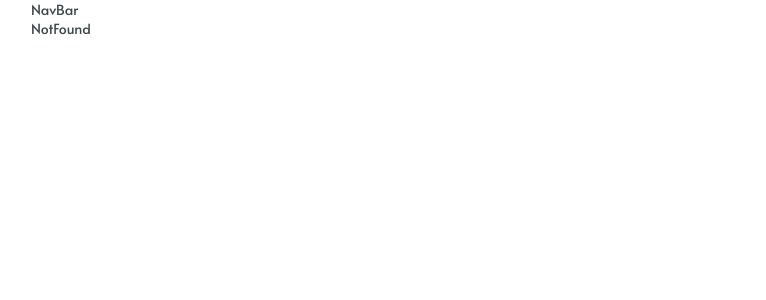
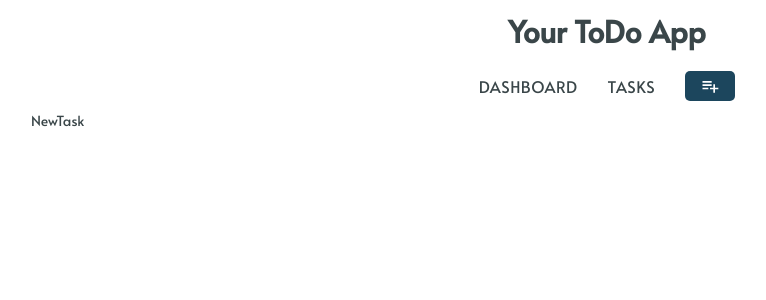
Before and after one commit to huthaifaaltiti/todo-app, a React (Create React App) app: page /new-task in a window 1280 px wide. Shown: the top 300 px of the page, without its empty margins (33-799 px from the left). Built offline with nearby package versions, Linux system fonts and the light colour scheme.

Commit message:
setup navbar

```diff
--- a/package.json
+++ b/package.json
@@ -9,6 +9,7 @@
     "@testing-library/user-event": "^13.5.0",
     "react": "^18.2.0",
     "react-dom": "^18.2.0",
+    "react-icons": "^4.8.0",
     "react-redux": "^8.0.5",
     "react-router-dom": "^6.9.0",
     "react-scripts": "5.0.1",
--- a/src/App.js
+++ b/src/App.js
@@ -12,6 +12,7 @@ import "./App.css";
 // pages
 const Home = lazy(() => import("./pages/Home/index.js"));
 const Tasks = lazy(() => import("./pages/Tasks/index.js"));
+const NewTask = lazy(() => import("./pages/NewTask/index.js"));
 const NotFound = lazy(() => import("./pages/NotFound/index"));
 
 function App() {
@@ -22,6 +23,7 @@ function App() {
         <Routes>
           <Route index element={<Home />} />
           <Route path="/tasks" element={<Tasks />} />
+          <Route path="/new-task" element={<NewTask />} />
           <Route path="*" element={<NotFound />} />
         </Routes>
       </Suspense>
--- a/src/components/NavBar/index.js
+++ b/src/components/NavBar/index.js
@@ -1,7 +1,34 @@
-import React from 'react'
+// react
+import React from "react";
+// react-router-dom
+import { NavLink } from "react-router-dom";
+
+// styles, icons
+import styles from "./styles.module.css";
+import { MdPlaylistAdd } from "react-icons/md";
 
 export default function NavBar() {
   return (
-    <div>NavBar</div>
-  )
+    <div className={styles.mainNavBar}>
+      <div className={styles.navBarLogo}>
+        <h2>Your ToDo App</h2>
+      </div>
+
+      <div className={styles.navBarControl}>
+        <NavLink className={styles.navBarLinks} to="/">
+          <span>Dashboard</span>
+        </NavLink>
+
+        <NavLink className={styles.navBarLinks} to="/tasks">
+          <span>Tasks</span>
+        </NavLink>
+
+        <NavLink to="/new-task">
+          <span className={styles.addNewTask}>
+            <MdPlaylistAdd className={styles.navBarAddTaskIcon} />
+          </span>
+        </NavLink>
+      </div>
+    </div>
+  );
 }
--- /dev/null
+++ b/src/components/NavBar/styles.module.css
@@ -0,0 +1,60 @@
+/* Sector: main NavBar classes */
+
+.mainNavBar {
+  width: 100%;
+  height: auto;
+
+  padding: 1rem;
+
+  /* background-color: aquamarine; */
+}
+
+.navBarLogo {
+  width: 100%;
+
+  text-align: center;
+}
+
+.navBarLogo h2 {
+  font-size: 3rem;
+  font-weight: bold;
+}
+
+.navBarControl {
+  width: 100%;
+
+  margin-top: 2rem;
+
+  display: flex;
+  align-items: center;
+  justify-content: center;
+  gap: 3rem;
+}
+
+.navBarLinks {
+  text-transform: uppercase;
+  font-size: 1.6rem;
+  font-weight: normal;
+  letter-spacing: 0.5px;
+}
+
+.navBarControl span {
+  display: flex;
+  align-items: center;
+  justify-content: center;
+  gap: 0.5rem;
+}
+
+.addNewTask {
+  background-color: var(--color-prim-l1);
+  border-radius: 0.5rem;
+
+  padding: 0.5rem 1.5rem;
+}
+
+.navBarAddTaskIcon {
+  width: 2rem;
+  height: 2rem;
+
+  color: var(--color-wht);
+}
--- a/src/index.css
+++ b/src/index.css
@@ -107,3 +107,15 @@ code {
     rgba(0, 0, 0, 0.12) 0px -12px 30px, rgba(0, 0, 0, 0.12) 0px 4px 6px,
     rgba(0, 0, 0, 0.17) 0px 12px 13px, rgba(0, 0, 0, 0.09) 0px -3px 5px;
 }
+
+
+/* a */
+
+a {
+  text-decoration: none;
+  color: inherit;
+}
+
+a.active {
+  color: var(--color-secn);
+}
--- a/src/pages/Home/index.js
+++ b/src/pages/Home/index.js
@@ -1,17 +1,30 @@
 // react
 import React from "react";
+// react-redux
+import { useSelector } from "react-redux";
+// react-router-dom
+import { Link } from "react-router-dom";
 
 // styles
 import styles from "./styles.module.css";
 
 export default function Home() {
-  return <div className={styles.homePage}>
+  const tasks = useSelector((state) => state.TasksReducer);
 
+  console.log(tasks);
+  return (
+    <div className={styles.homePage}>
+      <h1>Hi Huthaifa!</h1>
 
-    <h1>Hi Huthaifa!</h1>
-
-    <div>
-      <p>You have added 4 tasks to your tasks list,</p>
+      <div>
+        <p>
+          You have added {tasks.length} tasks to your tasks list.
+          <Link to="/tasks">
+            <span> Add new task.</span>
+          </Link>
+          or view your last added tasks.
+        </p>
+      </div>
     </div>
-  </div>;
+  );
 }
--- /dev/null
+++ b/src/pages/NewTask/index.js
@@ -0,0 +1,5 @@
+import React from "react";
+
+export default function NewTask() {
+  return <div>NewTask</div>;
+}
```
Also changed, not shown: src/pages/NewTask/styles.module.css (added), 1 other file (tests, documents, lock files or other folders).
